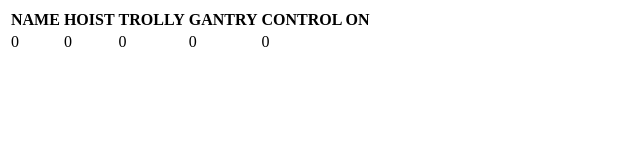
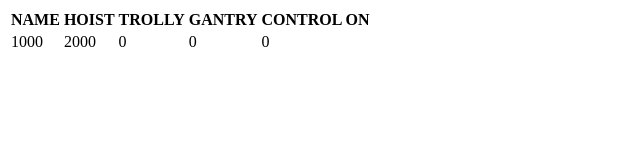
Before and after one commit to pa5anFernando/RT-35, a plain HTML site: page index.html in a window 1280 px wide. Shown: the full height of the page, 0-640 px from the left. Drawn offline with Linux system fonts and the light colour scheme.

Commit message:
Update index.html

```diff
--- a/index.html
+++ b/index.html
@@ -24,8 +24,8 @@
                 <th>CONTROL ON</th>
             </thead>
             <tbody>
-                <td>0</td>
-                <td>0</td>
+                <td>1000</td>
+                <td>2000</td>
                 <td>0</td>
                 <td>0</td>
                 <td>0</td>
```
